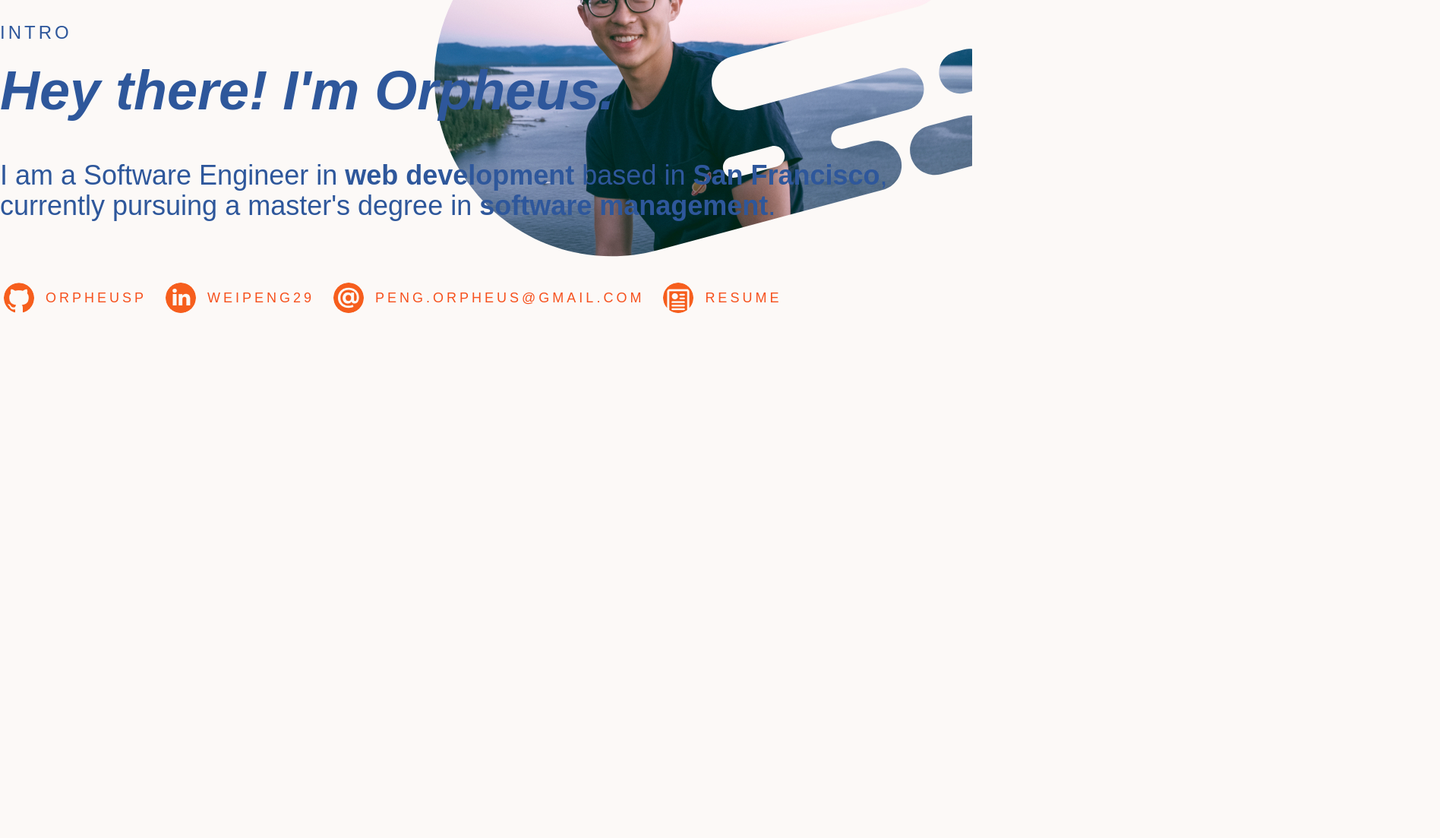
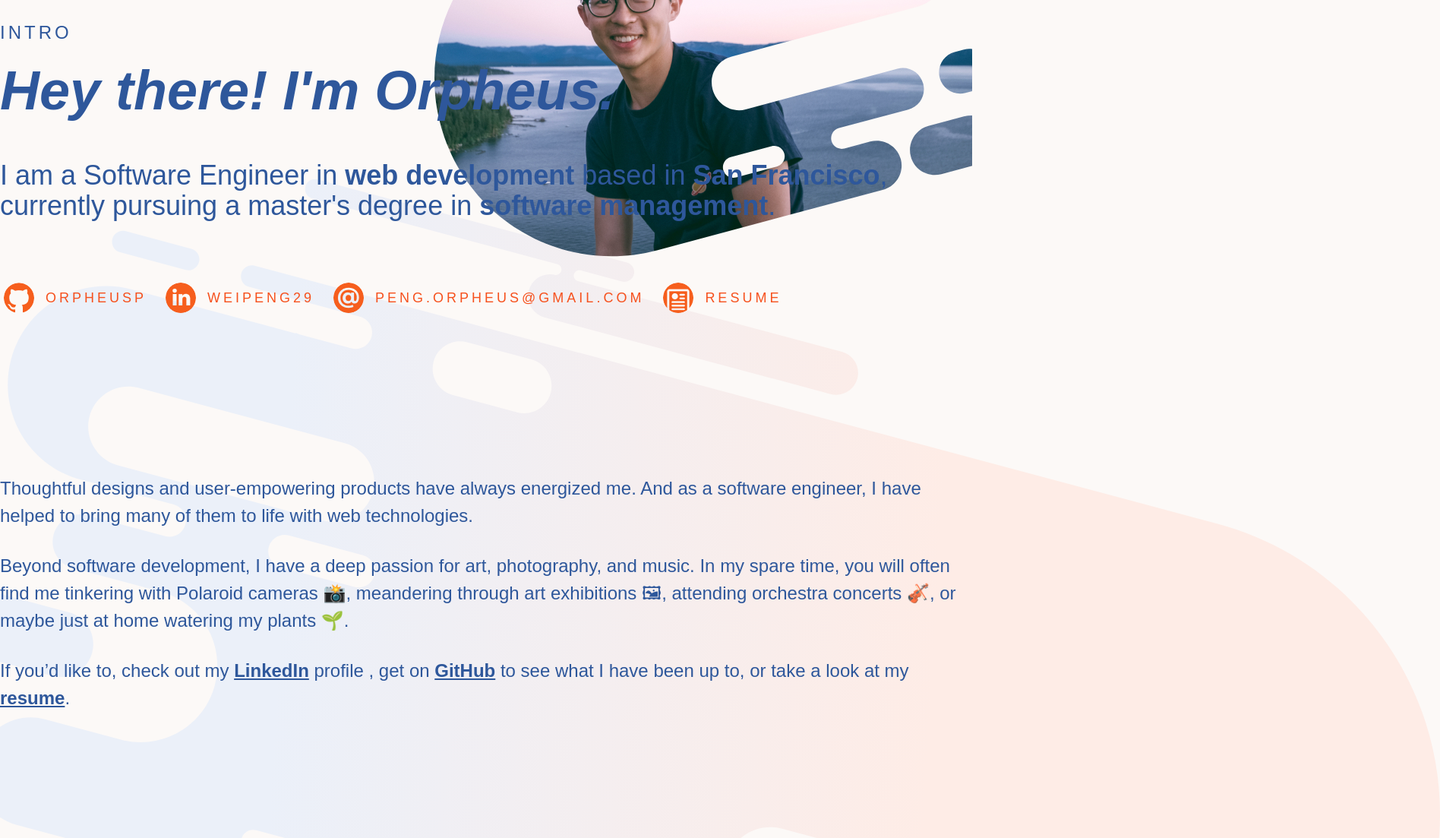
Before and after one commit to Orpheusp/orpheusp.github.io, a Gatsby site: page / in a window 1280 px wide. Shown: the part 335-1438 px from the top of the page at 76% size, 1896 px wide, since content can reach past the window. Before the commit the page ends 800 px from the top, so only its background shows below. Built offline with nearby package versions, Linux system fonts and the light colour scheme; Gatsby itself is replaced by a stand-in of ours.

Commit message:
Add AboutPane and AboutPaneBackground to front page

```diff
--- a/src/pages/index.scss
+++ b/src/pages/index.scss
@@ -5,6 +5,7 @@ body {
   background-color: $matte;
   font-size: 16px;
   margin: 0;
+  overflow-x: hidden;
 }
 
 h1,
@@ -15,3 +16,16 @@ h5,
 h6 {
   margin: 0;
 }
+
+.pane-background {
+  position: absolute;
+  top: 100vh;
+  left: 0;
+  width: 100vw;
+  z-index: -2;
+}
+
+.pane-background--background {
+  transform: scale(1.2) translate(5%, -20%);
+  transform-origin: top center;
+}
--- a/src/pages/index.tsx
+++ b/src/pages/index.tsx
@@ -2,8 +2,10 @@ import * as React from 'react';
 
 import './index.scss';
 
+import { AboutPane } from '../components/about_pane/about_pane';
+import { AboutPaneBackground } from '../components/about_pane_background/about_pane_background';
+import { IntroPane } from '../components/intro_pane/intro_pane';
 import { NavBar } from '../components/nav_bar/nav_bar';
-import { IntroPane } from '../components/intro_pane/intro_pane';
 
 /** Root component that renders the entire site. */
 export default function Home(): JSX.Element {
@@ -11,6 +13,10 @@ export default function Home(): JSX.Element {
     <React.Fragment>
       <NavBar />
       <IntroPane />
+      <div className='pane-background'>
+        <AboutPaneBackground className='pane-background--background' />
+      </div>
+      <AboutPane />
     </React.Fragment>
   );
 }
```
